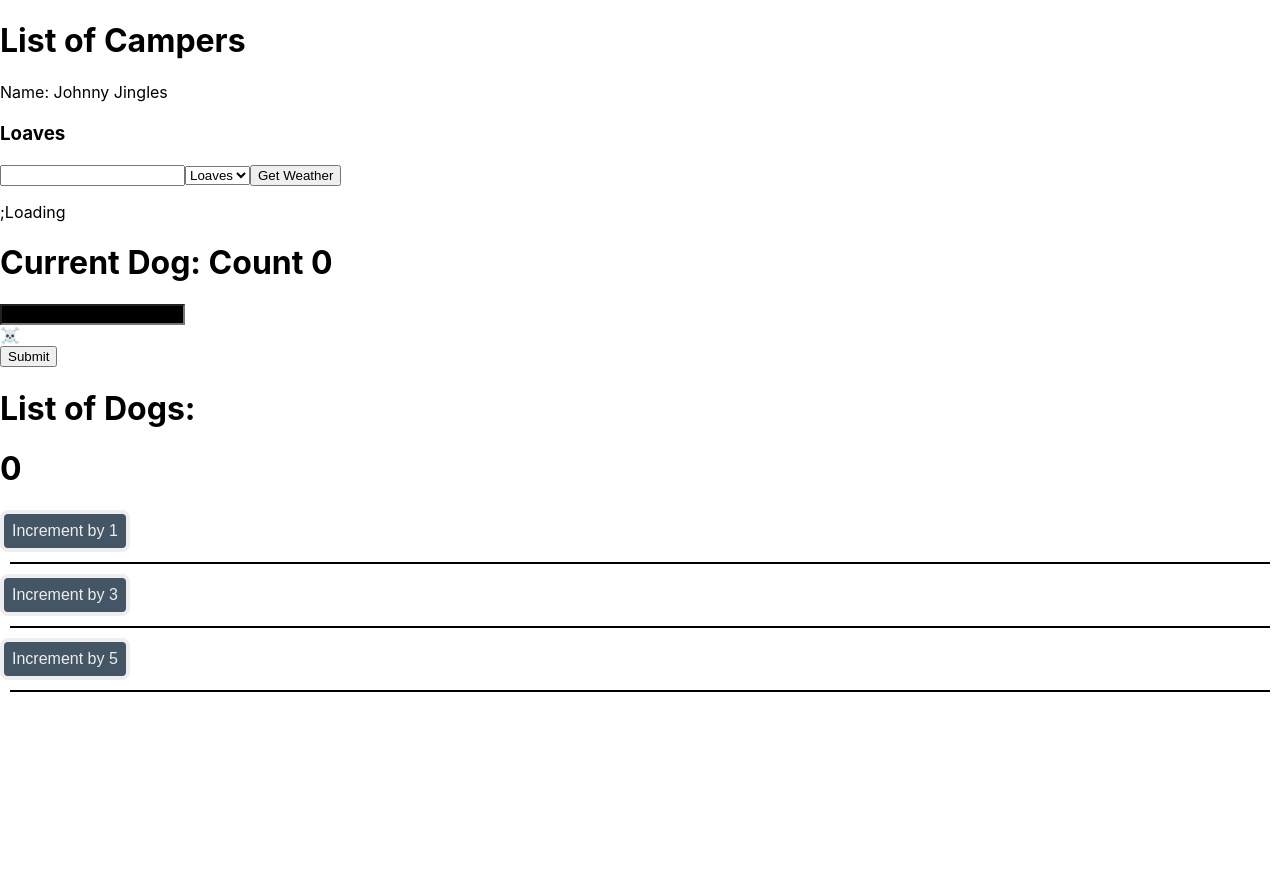
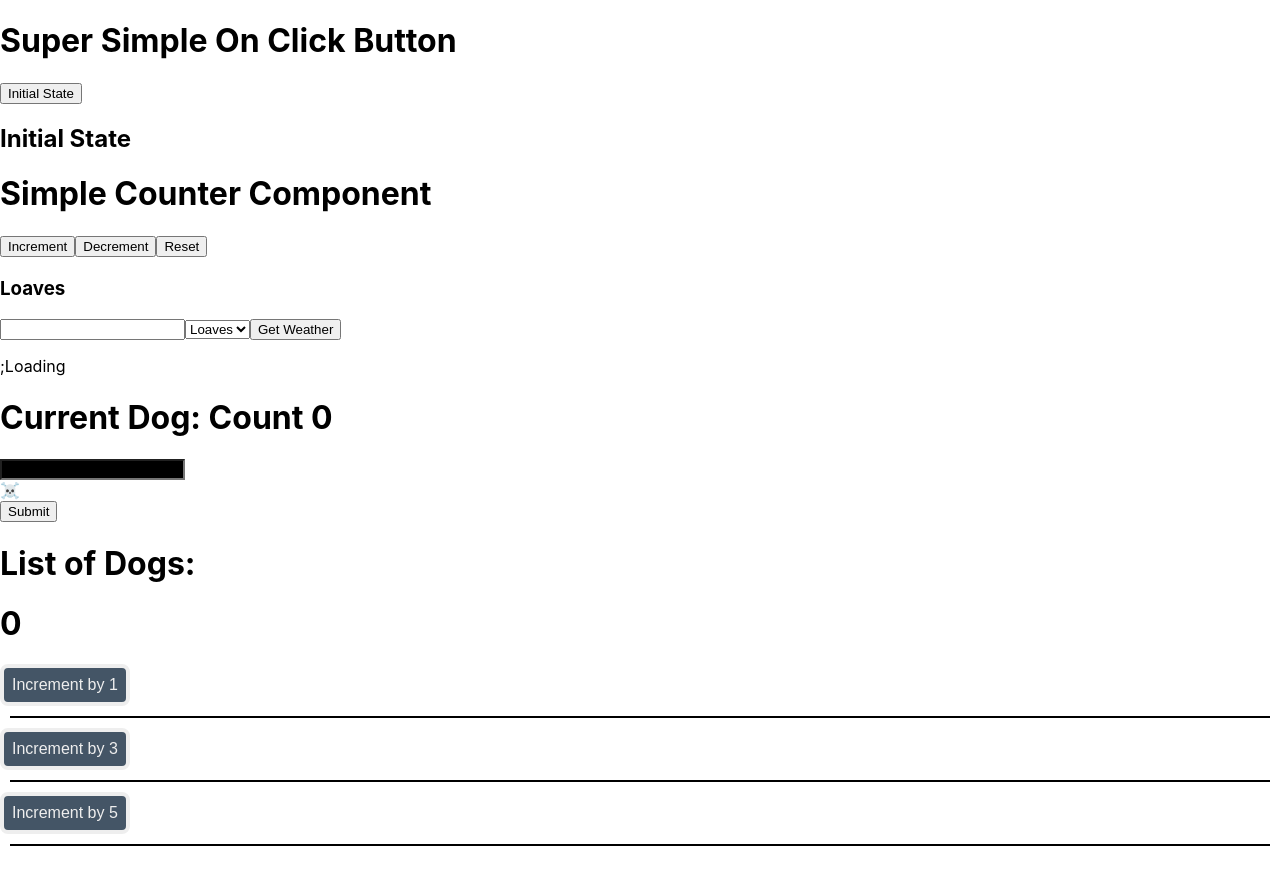
Before and after one commit to AnniePawl/Tackling-React, a React (Create React App) app: page / in a window 1280 px wide. Shown: the top 884 px of the page. Built offline with nearby package versions, Linux system fonts and the light colour scheme.

Commit message:
simple on click

```diff
--- a/src/App.js
+++ b/src/App.js
@@ -7,6 +7,8 @@ import Form from './Form';
 // import Login from './Login'
 import DogNameInput from './Controlled_Components/DogName';
 import Campsite from './Examples/Campsite';
+import SimpleCounter from './SimpleCounter';
+import SimpleOnClick from './Buttons/SimpleOnClick';
 
 class App extends Component {
 	constructor(props) {
@@ -20,7 +22,9 @@ class App extends Component {
 	render() {
 		return (
 			<div className="App">
-				<Campsite />
+				<SimpleOnClick />
+
+				<SimpleCounter />
 				<Form />
 				{/* <Login /> */}
 				<DogNameInput />
--- a/src/Button.js
+++ b/src/Button.js
@@ -6,7 +6,7 @@ class Button extends Component {
 		this.state = {
 			name: 'Initial State'
 		};
-		// Explicitly bind `this` keyboard to `handleClick()` method in constructor so method is not undefined
+		// Explicitly bind `this` keyword to `handleClick()` method in constructor so method is not undefined
 		this.handleClick = this.handleClick.bind(this);
 	}
 	handleClick() {
--- /dev/null
+++ b/src/Buttons/SimpleOnClick.js
@@ -0,0 +1,31 @@
+import React, { Component } from 'react';
+
+class SimpleOnClick extends Component {
+	constructor(props) {
+		super(props);
+		// Set State here
+		this.state = {
+			name: 'Initial State'
+		};
+		// Explicitly bind 'this' keyword to handleClick method in constructor so method isnt' undefined
+		this.handleClick = this.handleClick.bind(this);
+	}
+	// Handle click method here
+	handleClick() {
+		this.setState({
+			name: 'Clicked!'
+		});
+	}
+
+	render() {
+		return (
+			<div>
+				<h1>Super Simple On Click Button</h1>
+				<button onClick={this.handleClick}>{this.state.name}</button>
+				<h2>{this.state.name}</h2>
+			</div>
+		);
+	}
+}
+
+export default SimpleOnClick;
--- /dev/null
+++ b/src/SimpleCounter.js
@@ -0,0 +1,26 @@
+import React, { Component } from 'react';
+
+class SimpleCounter extends Component {
+	constructor(props) {
+		super(props);
+		// Initialize count at 0
+		this.state = {
+			count: 0
+		};
+	}
+	render() {
+		return (
+			<div>
+				<h1>Simple Counter Component</h1>
+				{/* Increment Button */}
+				<button>Increment</button>
+				{/* Decrement Button */}
+				<button>Decrement</button>
+				{/* Reset Button */}
+				<button>Reset</button>
+			</div>
+		);
+	}
+}
+
+export default SimpleCounter;
--- a/src/ToggleButton.js
+++ b/src/ToggleButton.js
@@ -1,6 +1,6 @@
 import React, { Component } from 'react';
 
-class ToggleButton extends React.Component {
+class ToggleButton extends Component {
 	constructor(props) {
 		super(props);
 		this.state = {
```
